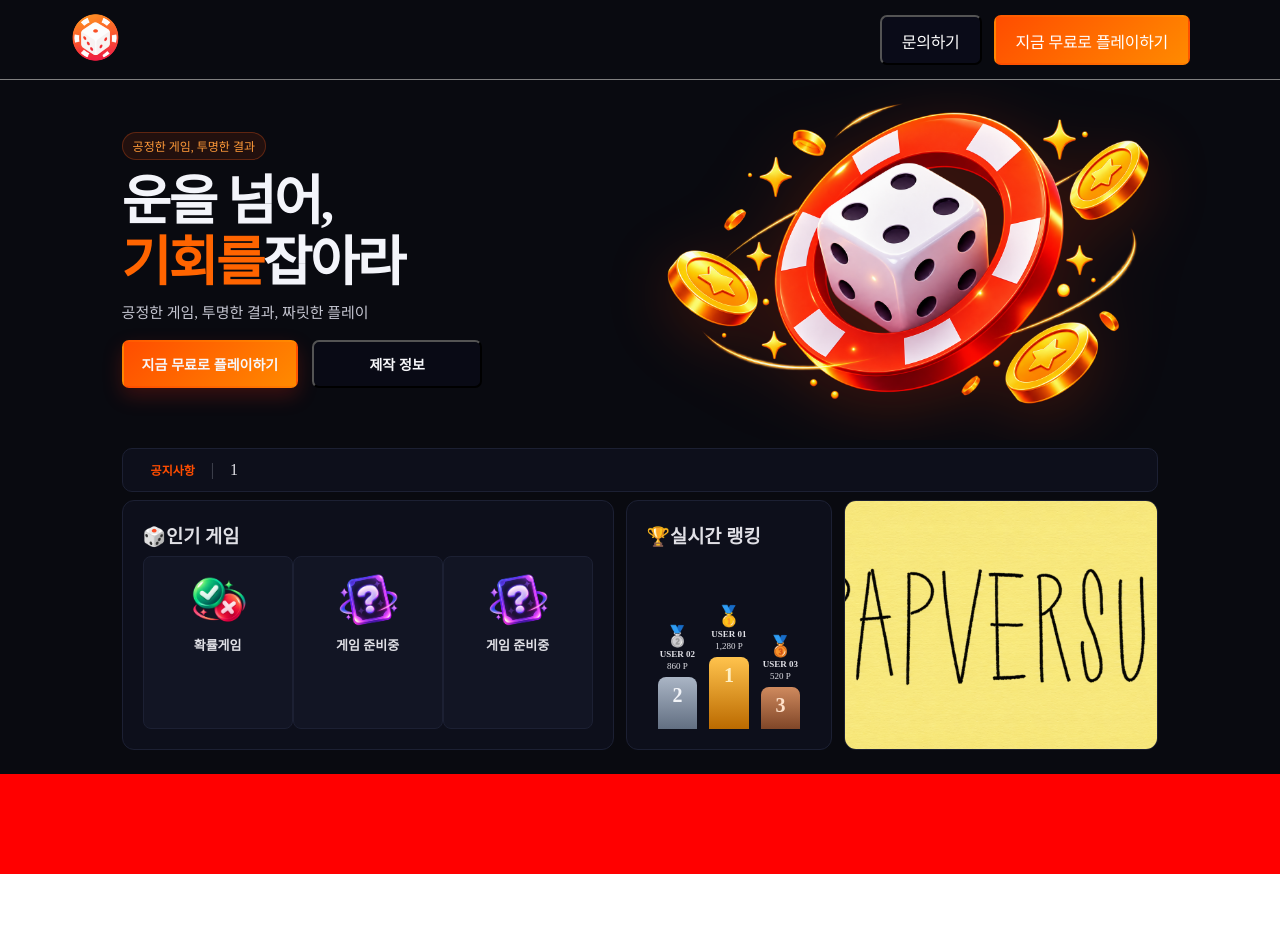
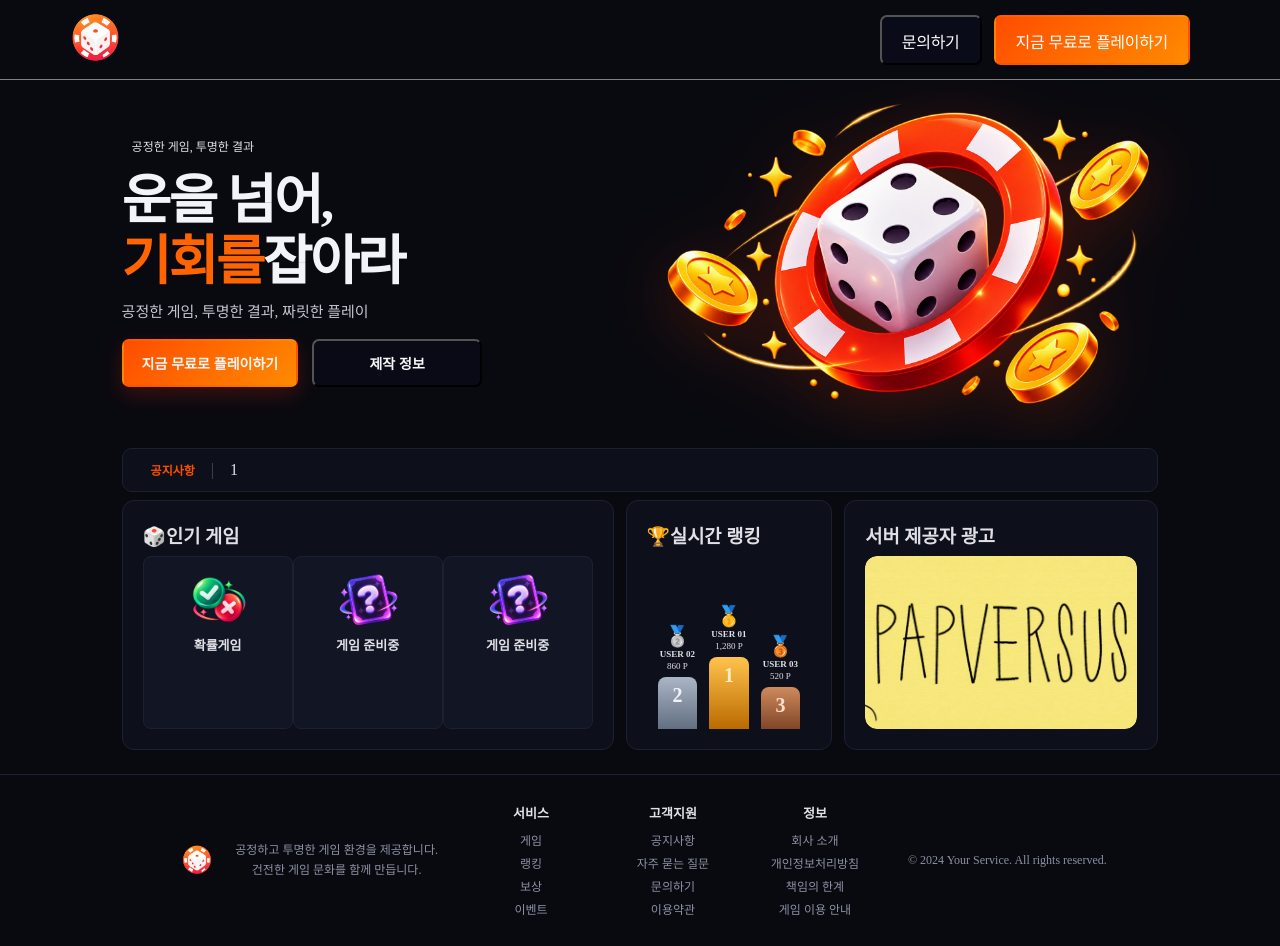
Before and after one commit to picksagetowin/gambling, a React (Vite) app in the folder frontend/: page / in a window 1280 px wide. Before the commit the page ends 874 px from the top, so only its background shows below. Built offline with nearby package versions, Linux system fonts and the light colour scheme.

Commit message:
feat:푸터 추가

```diff
--- a/frontend/src/Homepage.css
+++ b/frontend/src/Homepage.css
@@ -113,10 +113,10 @@
     align-items: center;
     gap: 7px;
     padding: 4px 10px;
-    border: 1px solid rgba(255, 91, 25, 0.28);
+    /* border: 1px solid rgba(255, 91, 25, 0.28); */
     border-radius: 999px;
-    color: #ff9a39;
-    background: rgba(255, 76, 0, 0.1);
+    color: #E0E0E6;
+    /* background: rgba(255, 76, 0, 0.1); */
     font-size: 12px;
 }
 
@@ -445,9 +445,10 @@
 }
 
 .game-ad {
-    align-items: center;
-    justify-content: center;
-    gap: 8px;
+    display: block;
+    flex: 1;
+    min-height: 0;
+    border-radius: 12px;
     color: #E0E0E6;
     text-align: center;
     text-decoration: none;
@@ -460,11 +461,71 @@
     display: block;
     width: 100%;
     height: 100%;
+    border-radius: inherit;
     object-fit: cover;
 }
 
 .footer {
-    background-color: red;
     width: 100%;
-    height: 100px;
+    min-height: 140px;
+    padding: 28px 0;
+    border-top: 1px solid #1c2033;
+    background-color: #090a10;
+    color: #8c91a4;
+    display: flex;
+    justify-content: center;
 }
+
+.footer-container {
+    display: flex;
+    flex-wrap: wrap;
+    align-items: center;
+    justify-content: center;
+    width: 100%;
+    max-width: calc(100% - clamp(48px, 19vw, 320px));
+    margin: 0 auto;
+    gap: 48px;
+}
+
+.footer-brand {
+    display: flex;
+    align-items: center;
+    gap: 14px;
+    min-width: 260px;
+    font-size: 12px;
+    line-height: 1.6;
+    text-align: center;
+}
+
+.footer-logo {
+    width: 48px;
+    height: 48px;
+    object-fit: contain;
+}
+
+.footer-links {
+    display: flex;
+    gap: 52px;
+}
+
+.footer-links div {
+    display: flex;
+    flex-direction: column;
+    align-items: center;
+    gap: 5px;
+    min-width: 90px;
+    font-size: 12px;
+    text-align: center;
+}
+
+.footer-links h4 {
+    margin-bottom: 4px;
+    color: #E0E0E6;
+    font-size: 13px;
+}
+
+.footer-copyright {
+    white-space: nowrap;
+    font-size: 12px;
+    text-align: center;
+}
--- a/frontend/src/Homepage.jsx
+++ b/frontend/src/Homepage.jsx
@@ -135,18 +135,49 @@ function Homepage(){
                             </div>
                         </div>
                         <div className='ad'>
-                            <a
-                                className='banner game-ad'
-                                href='https://papversus.com'
-                            >
-                                <img src='papversus.png'></img>
-                            </a>
+                            <div className='banner'>
+                                <div className='banner-header'>
+                                    <h3>서버 제공자 광고</h3>
+                                </div>
+                                <a className='game-ad' href='https://papversus.com'>
+                                    <img src='papversus.png' alt='서버 제공자 광고' />
+                                </a>
+                            </div>
                         </div>
                     </div>
                 </section>
 
                 <footer className='footer'>
-
+                    <div className='footer-container'>
+                        <div className='footer-brand'>
+                            <img src='/logo.png' alt='서비스 로고' className='footer-logo' />
+                            <p>공정하고 투명한 게임 환경을 제공합니다.<br />건전한 게임 문화를 함께 만듭니다.</p>
+                        </div>
+                        <div className='footer-links'>
+                            <div>
+                                <h4>서비스</h4>
+                                <span>게임</span>
+                                <span>랭킹</span>
+                                <span>보상</span>
+                                <span>이벤트</span>
+                            </div>
+                            <div>
+                                <h4>고객지원</h4>
+                                <span>공지사항</span>
+                                <span>자주 묻는 질문</span>
+                                <span>문의하기</span>
+                                <span>이용약관</span>
+                            </div>
+                            <div>
+                                <h4>정보</h4>
+                                <span>회사 소개</span>
+                                <span>개인정보처리방침</span>
+                                <span>책임의 한계</span>
+                                <span>게임 이용 안내</span>
+                            </div>
+                        </div>
+                        <p className='footer-copyright'>© 2024 Your Service. All rights reserved.</p>
+                    </div>
                 </footer>
         </main>
     )
```
